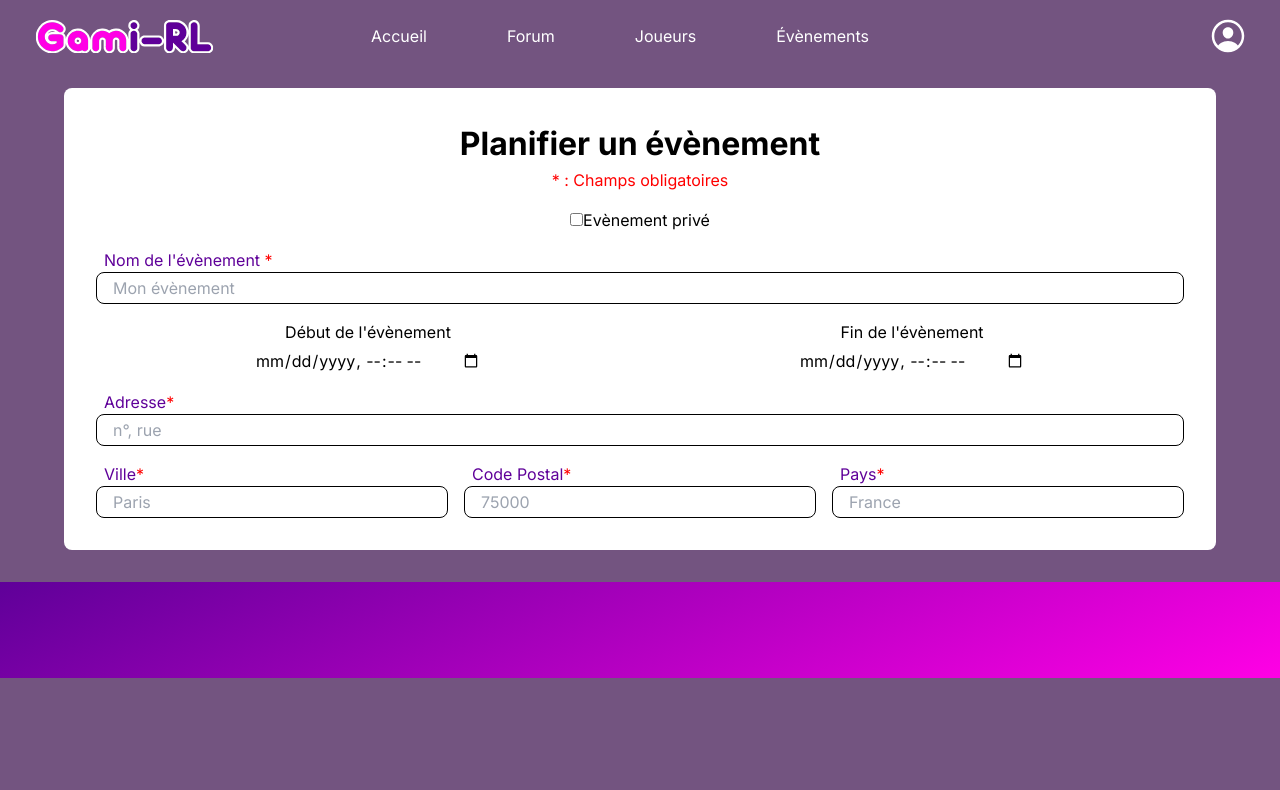
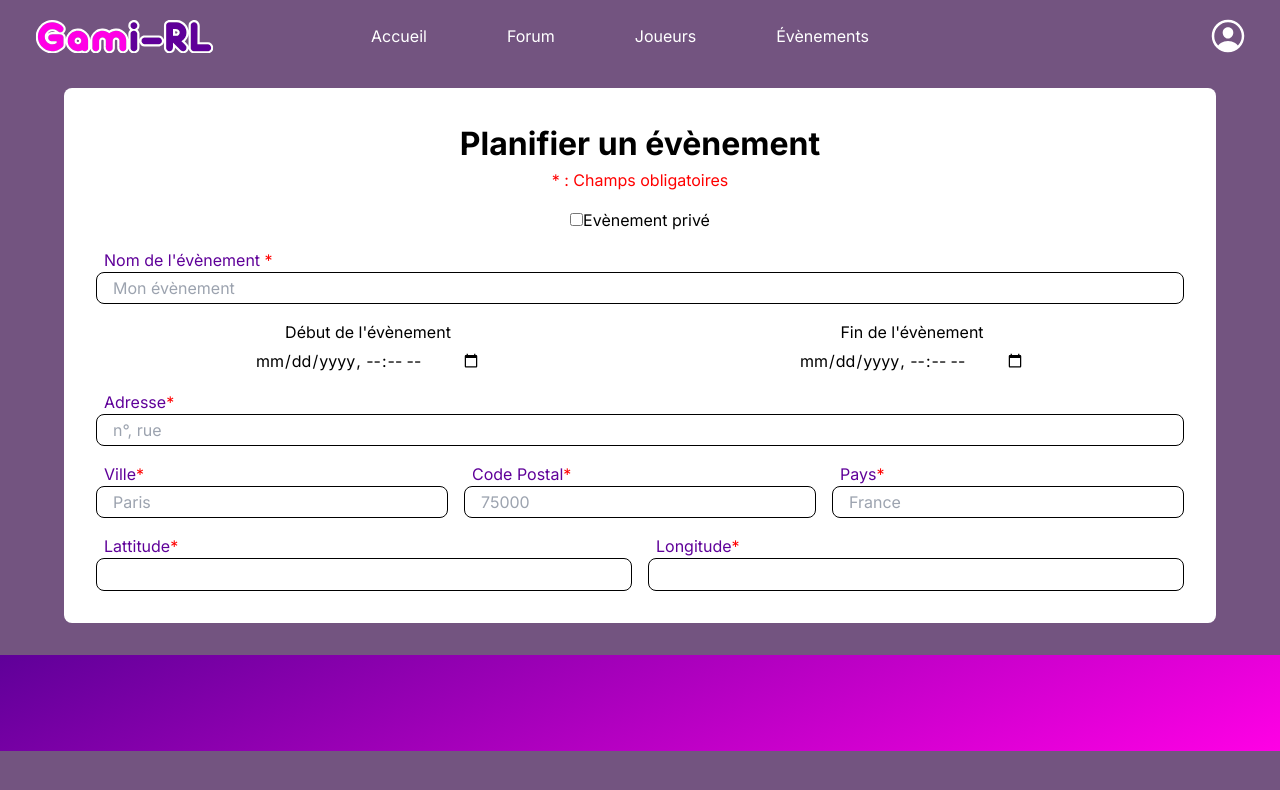
Before and after one commit to AlexandreMonin/gami-rl, a Next.js app: page /events/new in a window 1280 px wide. Shown: the top 790 px of the page. Built offline with nearby package versions, Linux system fonts and the light colour scheme; no server answers.

Commit message:
Add form inputs

```diff
--- a/src/components/EventForm/EventForm.tsx
+++ b/src/components/EventForm/EventForm.tsx
@@ -8,6 +8,8 @@ export default function EventForm() {
     const [city, setCity] = useState("");
     const [zip_code, setZip_Code] = useState("");
     const [country, setCountry] = useState("");
+    const [latitude, setLatitude] = useState("");
+    const [longitude, setLongitude] = useState("");
     const [isPrivate, setIsPrivate] = useState(false);
 
     return (
@@ -82,6 +84,27 @@ export default function EventForm() {
                 </div>
             </div>
 
+            <div className={style.adress}>
+                <div className={style.inputGroup}>
+                    <label htmlFor="latitude" className={style.labelInput}>Lattitude<span
+                        className={style.required}>*</span></label>
+                    <input name="latitude" id="latitude" type="text" placeholder=""
+                           className={style.userInput}
+                           value={latitude}
+                           onChange={event => setLatitude(event.target.value)} required/>
+                </div>
+
+                <div className={style.inputGroup}>
+                    <label htmlFor="longitude" className={style.labelInput}>Longitude<span
+                        className={style.required}>*</span></label>
+                    <input name="longityde" id="longitude" type="text" placeholder=""
+                           className={style.userInput}
+                           value={longitude}
+                           onChange={event => setLongitude(event.target.value)} required/>
+                </div>
+
+            </div>
+
         </form>
     )
 }
```
